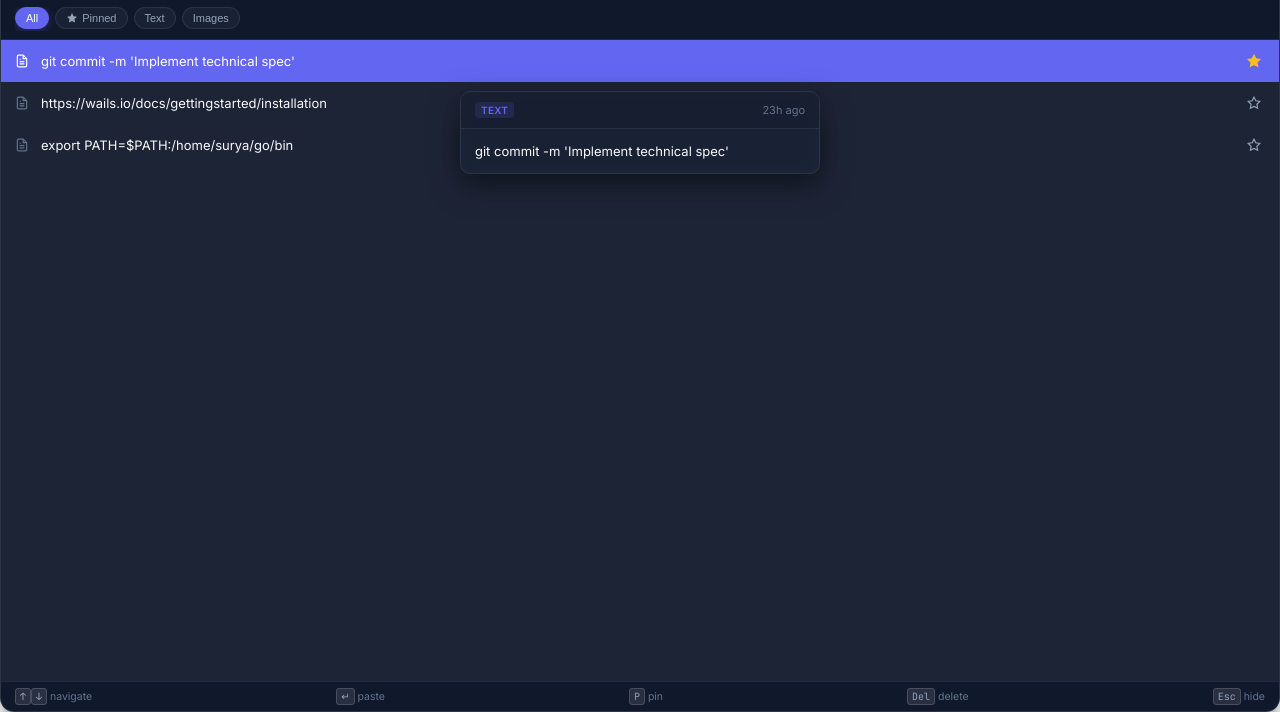
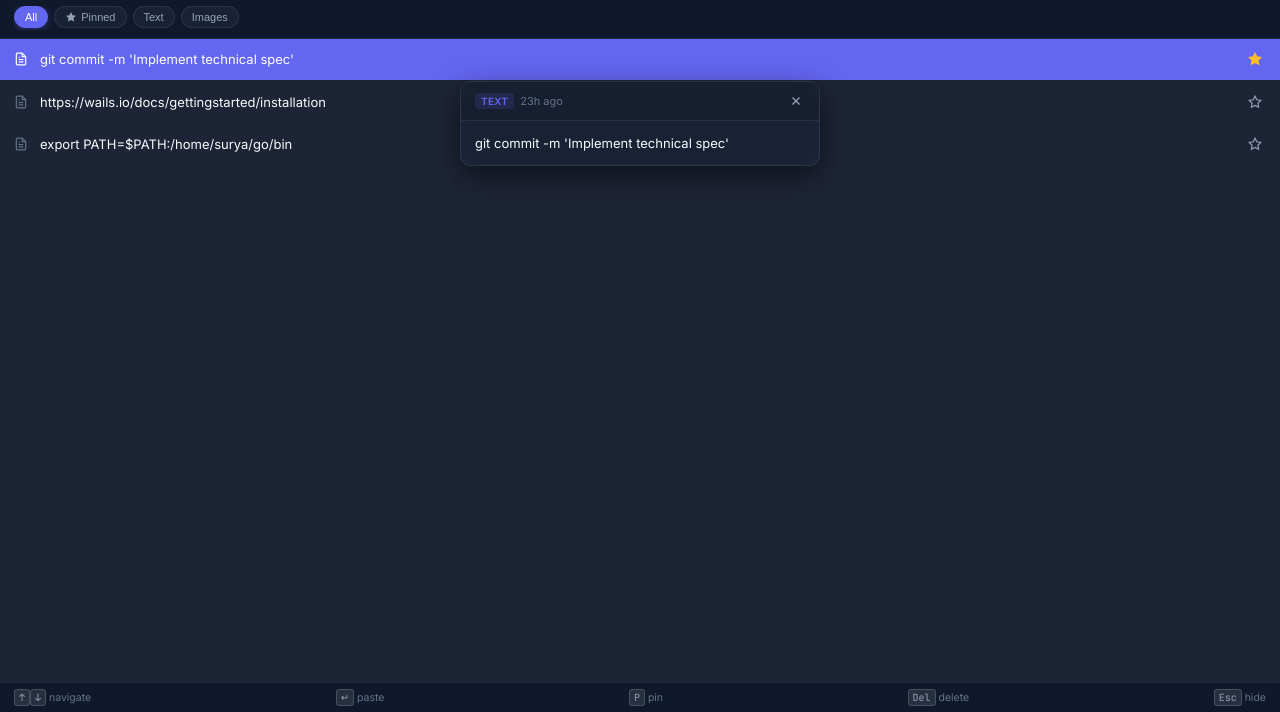
Before and after one commit to jsuryahyd/clipboard-go, a plain HTML site: page frontend/index.html in a window 1280 px wide. Shown: the part 88-800 px from the top of the page. Drawn offline with Linux system fonts and the light colour scheme.

Commit message:
Refine UI layouts and popup interactions

```diff
--- a/frontend/app.js
+++ b/frontend/app.js
@@ -7,11 +7,13 @@ let selectedIndex = 0;
 let activeFilter = 'all'; // 'all', 'pinned', 'text', 'image'
 let searchQuery = '';
 let isIncognito = false;
+let currentPreviewId = null;
 
 // DOM Elements
 const searchInput = document.getElementById('search-input');
 const btnClearSearch = document.getElementById('btn-clear-search');
 const itemList = document.getElementById('item-list');
+const itemCards = document.getElementById('item-cards');
 const emptyState = document.getElementById('empty-state');
 const btnIncognito = document.getElementById('btn-incognito');
 const incognitoBanner = document.getElementById('incognito-banner');
@@ -40,6 +42,7 @@ const previewPopup = document.getElementById('preview-popup');
 const previewType = document.getElementById('preview-type');
 const previewTime = document.getElementById('preview-time');
 const previewContent = document.getElementById('preview-content');
+const btnPreviewDelete = document.getElementById('btn-preview-delete');
 const listContainer = document.querySelector('.list-container');
 
 document.addEventListener('DOMContentLoaded', () => {
@@ -64,9 +67,13 @@ function applyUIMode() {
     if (uiMode === 'list') {
         listContainer.classList.add('list-mode');
         itemList.classList.add('list-mode');
+        itemList.classList.remove('hidden');
+        itemCards.classList.add('hidden');
     } else {
         listContainer.classList.remove('list-mode');
         itemList.classList.remove('list-mode');
+        itemList.classList.add('hidden');
+        itemCards.classList.remove('hidden');
         hidePreview();
     }
 }
@@ -240,7 +247,7 @@ function setupEventListeners() {
     });
 
     // Event Delegation for list items
-    itemList.addEventListener('click', (e) => {
+    listContainer.addEventListener('click', (e) => {
         const card = e.target.closest('.item-card');
         if (!card) return;
         const id = parseInt(card.dataset.id);
@@ -256,24 +263,31 @@ function setupEventListeners() {
         selectAndPaste(id);
     });
 
-    itemList.addEventListener('mouseover', (e) => {
+    listContainer.addEventListener('mouseover', (e) => {
         const card = e.target.closest('.item-card');
         if (card && uiMode === 'list') {
+            if (!e.relatedTarget || !card.contains(e.relatedTarget)) {
                 const id = parseInt(card.dataset.id);
                 const item = historyItems.find(i => i.id === id);
                 if (item) {
+                    hidePreview();
                     clearTimeout(hideTimeout);
                     clearTimeout(previewTimeout);
                     previewTimeout = setTimeout(() => showPreview(item, card), 800);
                 }
+            } else {
+                clearTimeout(hideTimeout);
+            }
         }
     });
 
-    itemList.addEventListener('mouseout', (e) => {
+    listContainer.addEventListener('mouseout', (e) => {
         const card = e.target.closest('.item-card');
         if (card && uiMode === 'list') {
+            if (!e.relatedTarget || !card.contains(e.relatedTarget)) {
                 clearTimeout(previewTimeout);
-            hideTimeout = setTimeout(() => hidePreview(), 100);
+                hideTimeout = setTimeout(() => hidePreview(), 50);
+            }
         }
     });
 
@@ -375,32 +389,35 @@ async function loadHistory() {
 function renderItems() {
     if (historyItems.length === 0) {
         itemList.innerHTML = '';
+        itemCards.innerHTML = '';
         emptyState.classList.remove('hidden');
         return;
     }
 
     emptyState.classList.add('hidden');
 
-    const existingCards = Array.from(itemList.querySelectorAll('.item-card'));
-    const cardsMap = new Map(existingCards.map(c => [c.dataset.id, c]));
-    const fragment = document.createDocumentFragment();
+    const existingListCards = Array.from(itemList.querySelectorAll('.item-card'));
+    const listCardsMap = new Map(existingListCards.map(c => [c.dataset.id, c]));
+    const listFragment = document.createDocumentFragment();
+
+    const existingCardsCards = Array.from(itemCards.querySelectorAll('.item-card'));
+    const cardsCardsMap = new Map(existingCardsCards.map(c => [c.dataset.id, c]));
+    const cardsFragment = document.createDocumentFragment();
 
     historyItems.forEach((item, index) => {
-        let card = cardsMap.get(item.id.toString());
-        if (!card) {
-            card = document.createElement('div');
-            card.dataset.id = item.id;
-        }
-        card.className = `item-card ${index === selectedIndex ? 'selected' : ''}`;
-        card.dataset.id = item.id;
-        card.dataset.index = index;
-
         const isCode = isCodeSnippet(item.content);
         const timeAgo = formatTimeAgo(item.created_at);
 
-        let cardInner = '';
-        if (uiMode === 'list') {
-            cardInner = `
+        // List Mode Card
+        let listCard = listCardsMap.get(item.id.toString());
+        if (!listCard) {
+            listCard = document.createElement('div');
+            listCard.dataset.id = item.id;
+        }
+        listCard.className = `item-card ${index === selectedIndex ? 'selected' : ''}`;
+        listCard.dataset.index = index;
+
+        let listCardInner = `
             <div class="list-item-icon">
                 <svg width="14" height="14" viewBox="0 0 24 24" fill="none" stroke="currentColor" stroke-width="2">
                     ${item.type === 'text'
@@ -420,8 +437,20 @@ function renderItems() {
                 </button>
             </div>
         `;
-        } else {
-            cardInner = `
+        listCard.innerHTML = listCardInner;
+        listFragment.appendChild(listCard);
+        listCardsMap.delete(item.id.toString());
+
+        // Cards Mode Card
+        let cardCard = cardsCardsMap.get(item.id.toString());
+        if (!cardCard) {
+            cardCard = document.createElement('div');
+            cardCard.dataset.id = item.id;
+        }
+        cardCard.className = `item-card ${index === selectedIndex ? 'selected' : ''}`;
+        cardCard.dataset.index = index;
+
+        let cardCardInner = `
             <div class="item-header">
                 <div class="item-meta">
                     <span class="badge ${item.type === 'image' ? 'badge-image' : 'badge-text'}">${item.type}</span>
@@ -453,15 +482,16 @@ function renderItems() {
                 </div>
             ` : ''}
         `;
-        }
-
-        card.innerHTML = cardInner;
-        fragment.appendChild(card);
-        cardsMap.delete(item.id.toString());
+        cardCard.innerHTML = cardCardInner;
+        cardsFragment.appendChild(cardCard);
+        cardsCardsMap.delete(item.id.toString());
     });
 
-    cardsMap.forEach(card => card.remove());
-    itemList.appendChild(fragment);
+    listCardsMap.forEach(card => card.remove());
+    cardsCardsMap.forEach(card => card.remove());
+
+    itemList.appendChild(listFragment);
+    itemCards.appendChild(cardsFragment);
 
     scrollToSelected();
     if (uiMode === 'list' && historyItems[selectedIndex]) {
@@ -480,8 +510,17 @@ function setupPopupInteraction() {
             clearTimeout(hideTimeout);
         });
         previewPopup.addEventListener('mouseleave', () => {
-            hideTimeout = setTimeout(() => hidePreview(), 100);
+            hideTimeout = setTimeout(() => hidePreview(), 50);
         });
+        if (btnPreviewDelete) {
+            btnPreviewDelete.addEventListener('click', (e) => {
+                e.stopPropagation();
+                if (currentPreviewId !== null) {
+                    deleteItem(currentPreviewId);
+                    hidePreview();
+                }
+            });
+        }
         previewPopup.dataset.eventsBound = "true";
     }
 }
@@ -489,6 +528,12 @@ function setupPopupInteraction() {
 function showPreview(item, cardElement) {
     if (!cardElement) {
         cardElement = document.querySelector(`.item-card[data-id="${item.id}"]`);
+    }
+
+    currentPreviewId = item.id;
+    document.querySelectorAll('.item-card.preview-active').forEach(c => c.classList.remove('preview-active'));
+    if (cardElement) {
+        cardElement.classList.add('preview-active');
     }
 
     previewType.textContent = item.type;
@@ -515,14 +560,14 @@ function showPreview(item, cardElement) {
         const popupRect = previewPopup.getBoundingClientRect();
         const bodyHeight = document.body.clientHeight;
 
-        let top = cardRect.bottom + 8;
+        let top = cardRect.bottom;
         let availableBelow = bodyHeight - 10 - top;
-        let availableAbove = cardRect.top - 60 - 8;
+        let availableAbove = cardRect.top - 60;
 
         if (availableBelow >= popupRect.height) {
             previewPopup.style.top = `${top}px`;
         } else if (availableAbove >= popupRect.height) {
-            top = cardRect.top - popupRect.height - 8;
+            top = cardRect.top - popupRect.height;
             previewPopup.style.top = `${top}px`;
         } else {
             // Doesn't fit, pick side with most space and shrink
@@ -531,7 +576,7 @@ function showPreview(item, cardElement) {
                 previewPopup.style.maxHeight = `${availableBelow}px`;
             } else {
                 previewPopup.style.maxHeight = `${availableAbove}px`;
-                top = cardRect.top - availableAbove - 8;
+                top = cardRect.top - availableAbove;
                 previewPopup.style.top = `${top}px`;
             }
         }
@@ -544,6 +589,7 @@ function showPreview(item, cardElement) {
 function hidePreview() {
     previewPopup.classList.remove('visible');
     previewPopup.classList.add('hidden');
+    document.querySelectorAll('.item-card.preview-active').forEach(c => c.classList.remove('preview-active'));
 }
 
 function handleGlobalKeydown(e) {
@@ -603,14 +649,20 @@ function handleGlobalKeydown(e) {
 }
 
 function updateSelectionUI() {
-    const cards = itemList.querySelectorAll('.item-card');
-    cards.forEach((card, idx) => {
+    const listCards = itemList.querySelectorAll('.item-card');
+    const cardsCards = itemCards.querySelectorAll('.item-card');
+
+    const updateCard = (card, idx) => {
         if (idx === selectedIndex) {
             card.classList.add('selected');
         } else {
             card.classList.remove('selected');
         }
-    });
+    };
+
+    listCards.forEach(updateCard);
+    cardsCards.forEach(updateCard);
+
     scrollToSelected();
 
     if (uiMode === 'list' && historyItems[selectedIndex]) {
@@ -622,7 +674,8 @@ function updateSelectionUI() {
 }
 
 function scrollToSelected() {
-    const selectedCard = itemList.querySelector('.item-card.selected');
+    const activeList = uiMode === 'list' ? itemList : itemCards;
+    const selectedCard = activeList.querySelector('.item-card.selected');
     if (selectedCard) {
         selectedCard.scrollIntoView({ block: 'nearest', behavior: 'smooth' });
     }
--- a/frontend/index.html
+++ b/frontend/index.html
@@ -88,7 +88,10 @@
         <!-- History Item List -->
         <main class="list-container">
             <div id="item-list" class="item-list">
-                <!-- Items populated dynamically -->
+                <!-- List mode items populated dynamically -->
+            </div>
+            <div id="item-cards" class="item-list hidden">
+                <!-- Cards mode items populated dynamically -->
             </div>
 
             <div id="empty-state" class="empty-state hidden">
@@ -193,8 +196,16 @@
         <!-- Preview Popup (List Mode) -->
         <div id="preview-popup" class="preview-popup hidden">
             <div class="preview-header">
-                <span id="preview-type" class="badge"></span>
-                <span id="preview-time" class="item-time"></span>
+                <div style="display: flex; align-items: center; gap: 6px;">
+                    <span id="preview-type" class="badge"></span>
+                    <span id="preview-time" class="item-time"></span>
+                </div>
+                <button id="btn-preview-delete" class="icon-btn danger-hover" title="Delete" style="padding: 2px;">
+                    <svg width="14" height="14" viewBox="0 0 24 24" fill="none" stroke="currentColor" stroke-width="2">
+                        <line x1="18" y1="6" x2="6" y2="18"></line>
+                        <line x1="6" y1="6" x2="18" y2="18"></line>
+                    </svg>
+                </button>
             </div>
             <div id="preview-content" class="preview-body"></div>
         </div>
--- a/frontend/style.css
+++ b/frontend/style.css
@@ -44,8 +44,6 @@ body {
     height: 100vh;
     background: var(--bg-main);
     backdrop-filter: blur(20px);
-    border: 1px solid var(--border-color);
-    border-radius: var(--radius-lg);
     box-shadow: var(--shadow-soft);
     overflow: hidden;
 }
@@ -270,7 +268,8 @@ body {
     transition: all 0.15s ease;
 }
 
-.item-card:hover {
+.item-card:hover,
+.item-card.preview-active {
     background: var(--bg-card-hover);
     border-color: rgba(255, 255, 255, 0.15);
     transform: translateY(-1px);
@@ -327,7 +326,8 @@ body {
 }
 
 .item-card:hover .item-actions,
-.item-card.selected .item-actions {
+.item-card.selected .item-actions,
+.item-card.preview-active .item-actions {
     opacity: 1;
 }
 
@@ -682,7 +682,8 @@ kbd {
     background: transparent;
 }
 
-.item-list.list-mode .item-card:hover {
+.item-list.list-mode .item-card:hover,
+.item-list.list-mode .item-card.preview-active {
     background: rgba(255, 255, 255, 0.05);
     border: none;
 }
@@ -735,7 +736,8 @@ kbd {
 }
 
 .item-list.list-mode .item-card:hover .list-item-actions,
-.item-list.list-mode .item-card.selected .list-item-actions {
+.item-list.list-mode .item-card.selected .list-item-actions,
+.item-list.list-mode .item-card.preview-active .list-item-actions {
     opacity: 1;
 }
 
```
Lines whose indentation alone changed are shown as unchanged.
